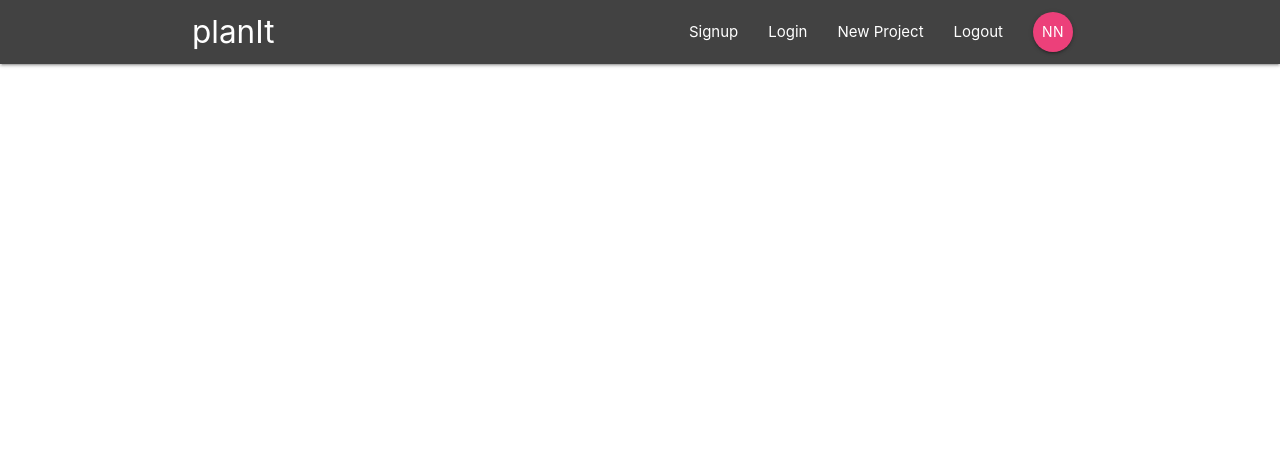
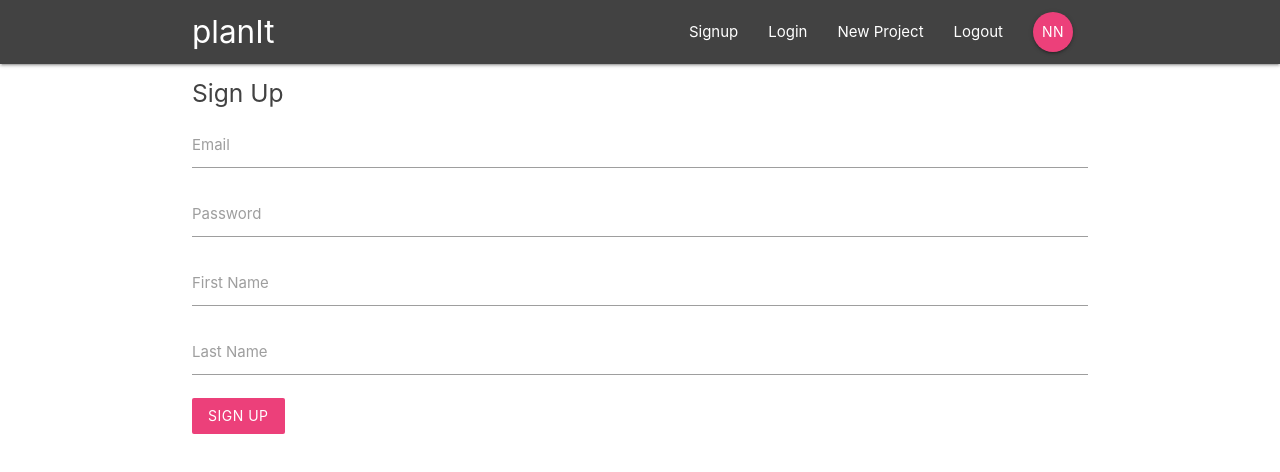
Before and after one commit to JesseBadgley/planIt, a React (Create React App) app: page /signup in a window 1280 px wide. Shown: the top 472 px of the page. Built offline with nearby package versions, Linux system fonts and the light colour scheme.

Commit message:
added auth components

```diff
--- a/public/index.html
+++ b/public/index.html
@@ -11,6 +11,7 @@
 			rel="stylesheet"
 			href="https://cdnjs.cloudflare.com/ajax/libs/materialize/1.0.0/css/materialize.min.css"
 		/>
+		<script src="https://cdnjs.cloudflare.com/ajax/libs/materialize/1.0.0/js/materialize.min.js"></script>
 
 		<meta name="viewport" content="width=device-width, initial-scale=1" />
 		<meta name="theme-color" content="#000000" />
--- a/src/App.js
+++ b/src/App.js
@@ -3,6 +3,8 @@
 import Navbar from './components/layout/Navbar';
 import Dashboard from './components/dashboard/Dashboard';
 import { ProjectDetails } from './components/projects/ProjectDetails';
+import SignIn from './components/auth/SignIn';
+import SignUp from './components/auth/SignUp';
 
 function App() {
 	return (
@@ -12,6 +14,8 @@
 				<Switch>
 					<Route exact path='/' component={Dashboard} />
 					<Route path='/project/:id' component={ProjectDetails} />
+					<Route path='/signin' component={SignIn} />
+					<Route path='/signup' component={SignUp} />
 				</Switch>
 			</div>
 		</BrowserRouter>
--- a/src/components/auth/SignIn.js
+++ b/src/components/auth/SignIn.js
@@ -0,0 +1,39 @@
+import React, { Component } from 'react';
+
+class SignIn extends Component {
+	state = {
+		email: '',
+		password: ''
+	};
+	handleChange = (e) => {
+		this.setState({
+			[e.target.id]: e.target.value
+		});
+	};
+	handleSubmit = (e) => {
+		e.preventDefault();
+		console.log(this.state);
+	};
+	render() {
+		return (
+			<div className='container'>
+				<form className='white' onSubmit={this.handleSubmit}>
+					<h5 className='grey-text text-darken-3'>Sign In</h5>
+					<div className='input-field'>
+						<label htmlFor='email'>Email</label>
+						<input type='email' id='email' onChange={this.handleChange} />
+					</div>
+					<div className='input-field'>
+						<label htmlFor='password'>Password</label>
+						<input type='password' id='password' onChange={this.handleChange} />
+					</div>
+					<div className='input-field'>
+						<button className='btn pink lighten-1 z-depth-0'>Login</button>
+					</div>
+				</form>
+			</div>
+		);
+	}
+}
+
+export default SignIn;
--- a/src/components/auth/SignUp.js
+++ b/src/components/auth/SignUp.js
@@ -0,0 +1,49 @@
+import React, { Component } from 'react';
+
+class SignUp extends Component {
+	state = {
+		email: '',
+		password: '',
+		firstName: '',
+		lastName: ''
+	};
+	handleChange = (e) => {
+		this.setState({
+			[e.target.id]: e.target.value
+		});
+	};
+	handleSubmit = (e) => {
+		e.preventDefault();
+		console.log(this.state);
+	};
+	render() {
+		return (
+			<div className='container'>
+				<form className='white' onSubmit={this.handleSubmit}>
+					<h5 className='grey-text text-darken-3'>Sign Up</h5>
+					<div className='input-field'>
+						<label htmlFor='email'>Email</label>
+						<input type='email' id='email' onChange={this.handleChange} />
+					</div>
+					<div className='input-field'>
+						<label htmlFor='password'>Password</label>
+						<input type='password' id='password' onChange={this.handleChange} />
+					</div>
+					<div className='input-field'>
+						<label htmlFor='firstName'>First Name</label>
+						<input type='text' id='firstName' onChange={this.handleChange} />
+					</div>
+					<div className='input-field'>
+						<label htmlFor='lastName'>Last Name</label>
+						<input type='text' id='lastName' onChange={this.handleChange} />
+					</div>
+					<div className='input-field'>
+						<button className='btn pink lighten-1 z-depth-0'>Sign Up</button>
+					</div>
+				</form>
+			</div>
+		);
+	}
+}
+
+export default SignUp;
```
